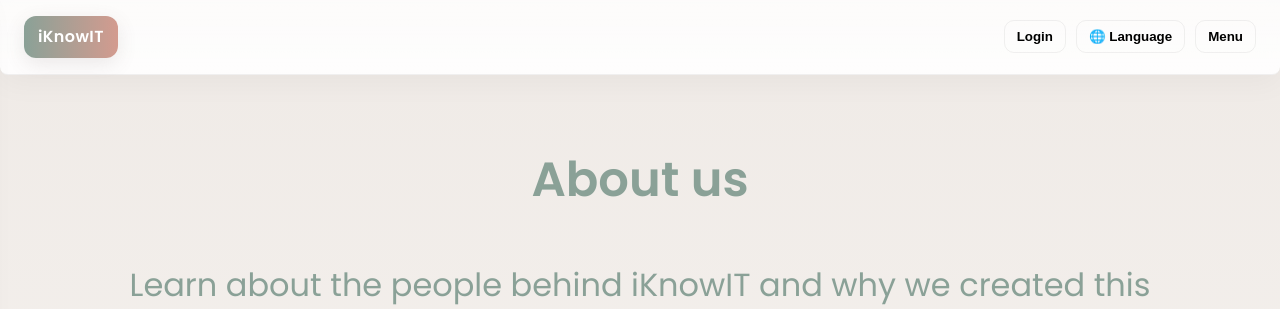
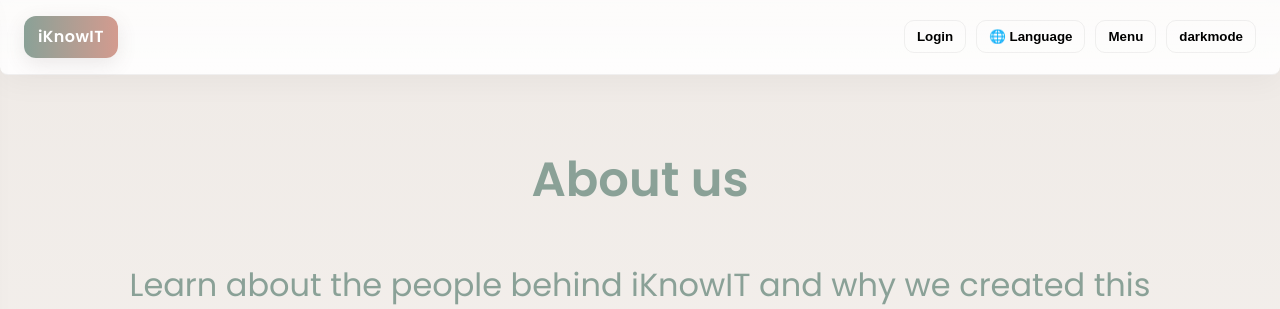
Before and after one commit to senior-project2025/INDY-6, a Flask app: page /about in a window 1280 px wide. Shown: the top 309 px of the page. Run offline with Flask 3, Linux system fonts and the light colour scheme; some libraries are stand-ins or nearby versions.

Commit message:
dark mode button

```diff
--- a/templates/base.html
+++ b/templates/base.html
@@ -18,6 +18,7 @@
             <button id="loginBtn" class="btn" data-i18n="login">{{ t('login') }}</button>
             <button id="langBtn" class="btn">🌐 <span data-i18n="language">{{ t('language') }}</span></button>
             <button id="menuBtn" class="btn" data-i18n="menu">{{ t('menu') }}</button>
+            <button id="theme-switch" class="btn" data-i18n="dark mode">{{ t('darkmode') }}</button>
         </div>
     </header>
 
```
